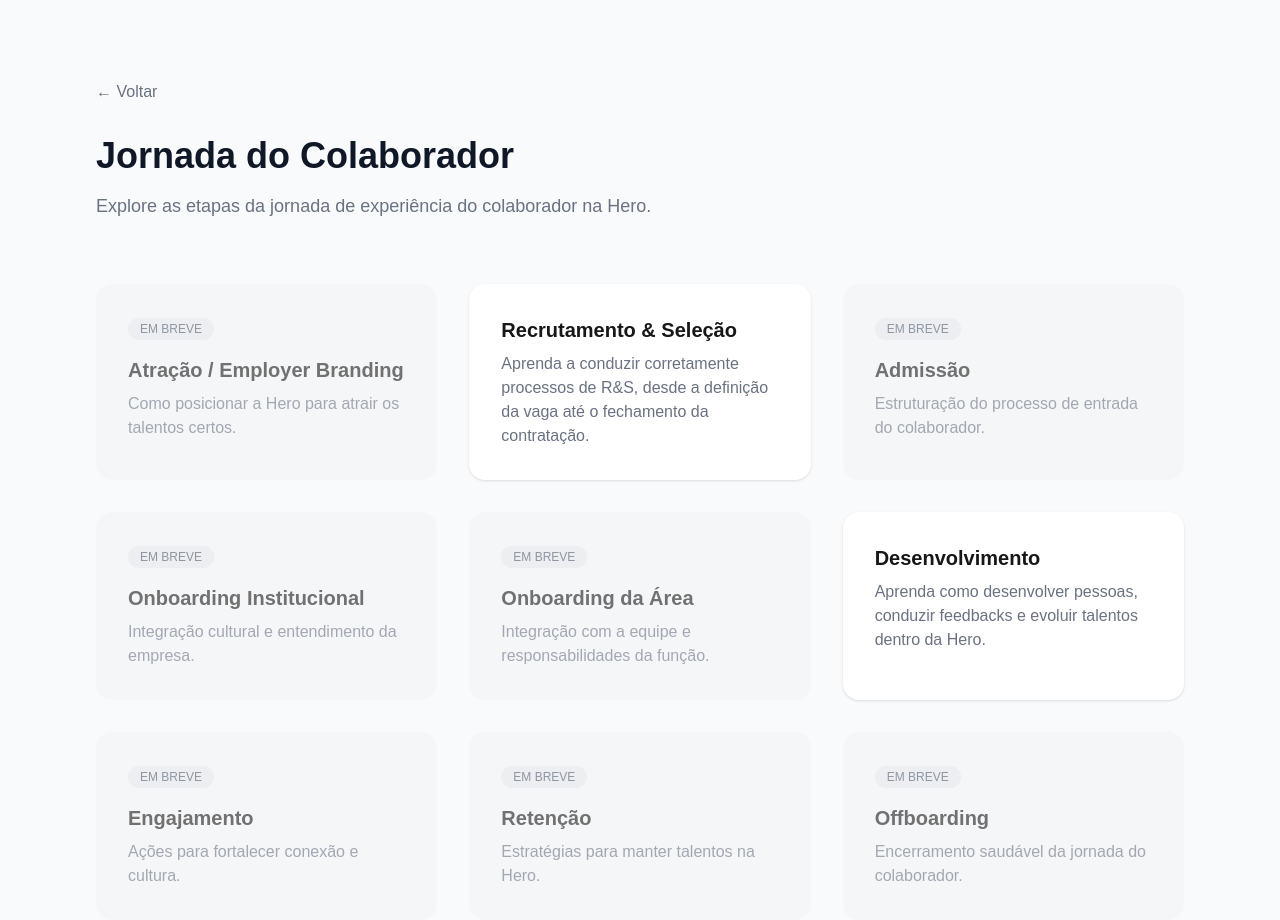
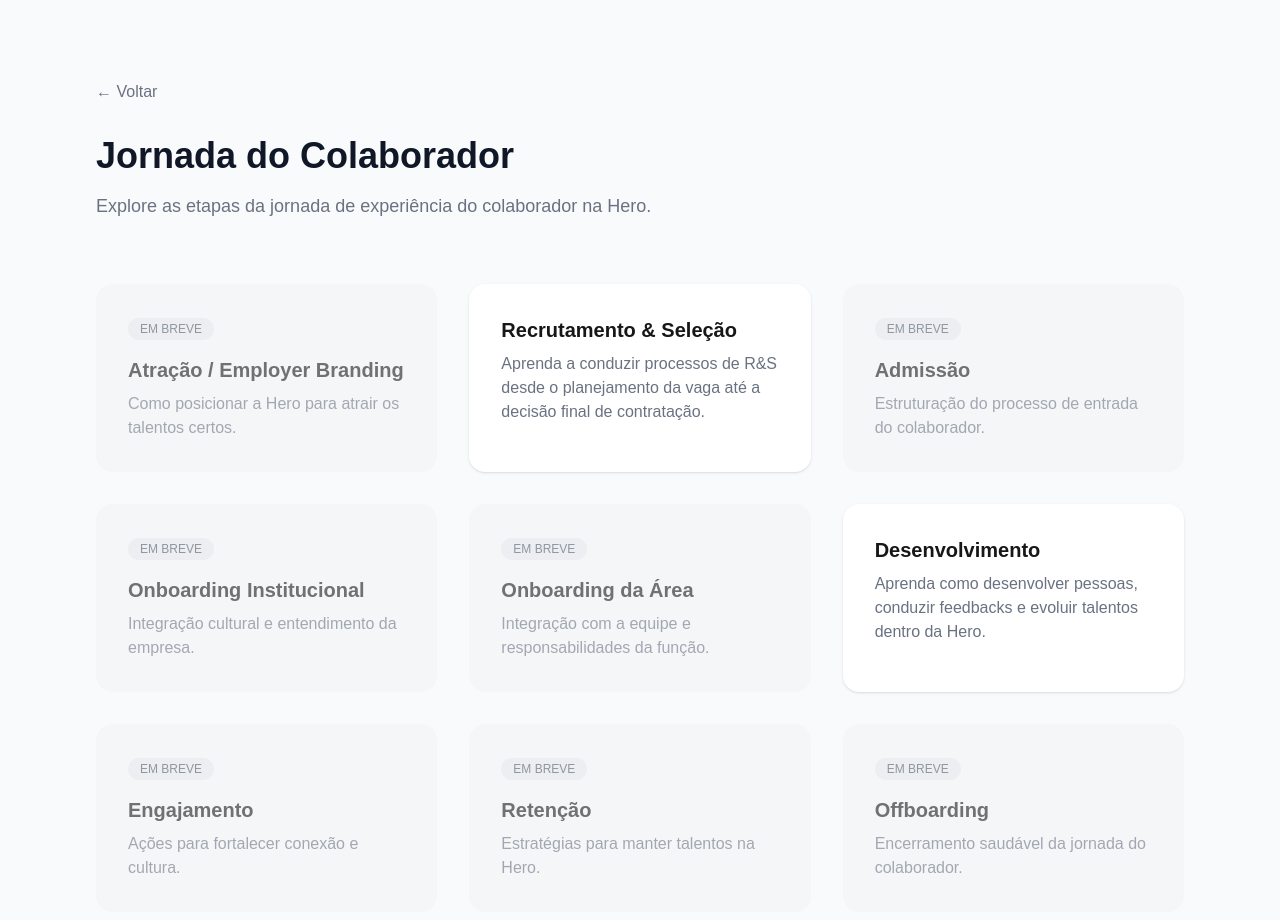
Before and after one commit to amandafrann/programa-lider-hero, a Next.js app: page /jornada in a window 1280 px wide. Shown: the top 920 px of the page. Built offline with nearby package versions, Linux system fonts and the light colour scheme.

Commit message:
alterar pagina jornada

```diff
--- a/app/jornada/page.tsx
+++ b/app/jornada/page.tsx
@@ -50,8 +50,8 @@ export default function Jornada() {
             </h2>
 
             <p className="text-gray-500">
-              Aprenda a conduzir corretamente processos de R&S,
-              desde a definição da vaga até o fechamento da contratação.
+              Aprenda a conduzir processos de R&S desde o planejamento da vaga
+              até a decisão final de contratação.
             </p>
           </Link>
 
```
